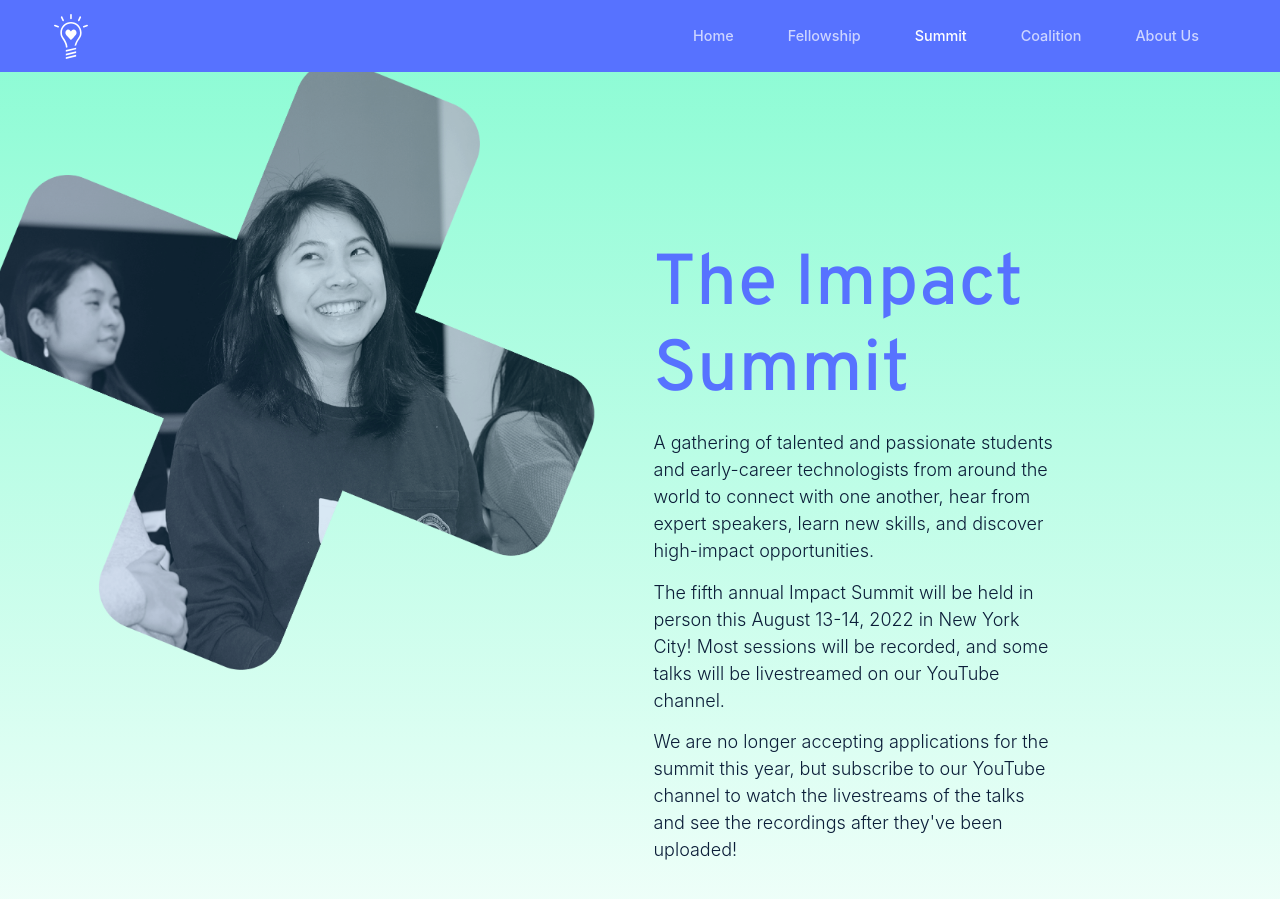
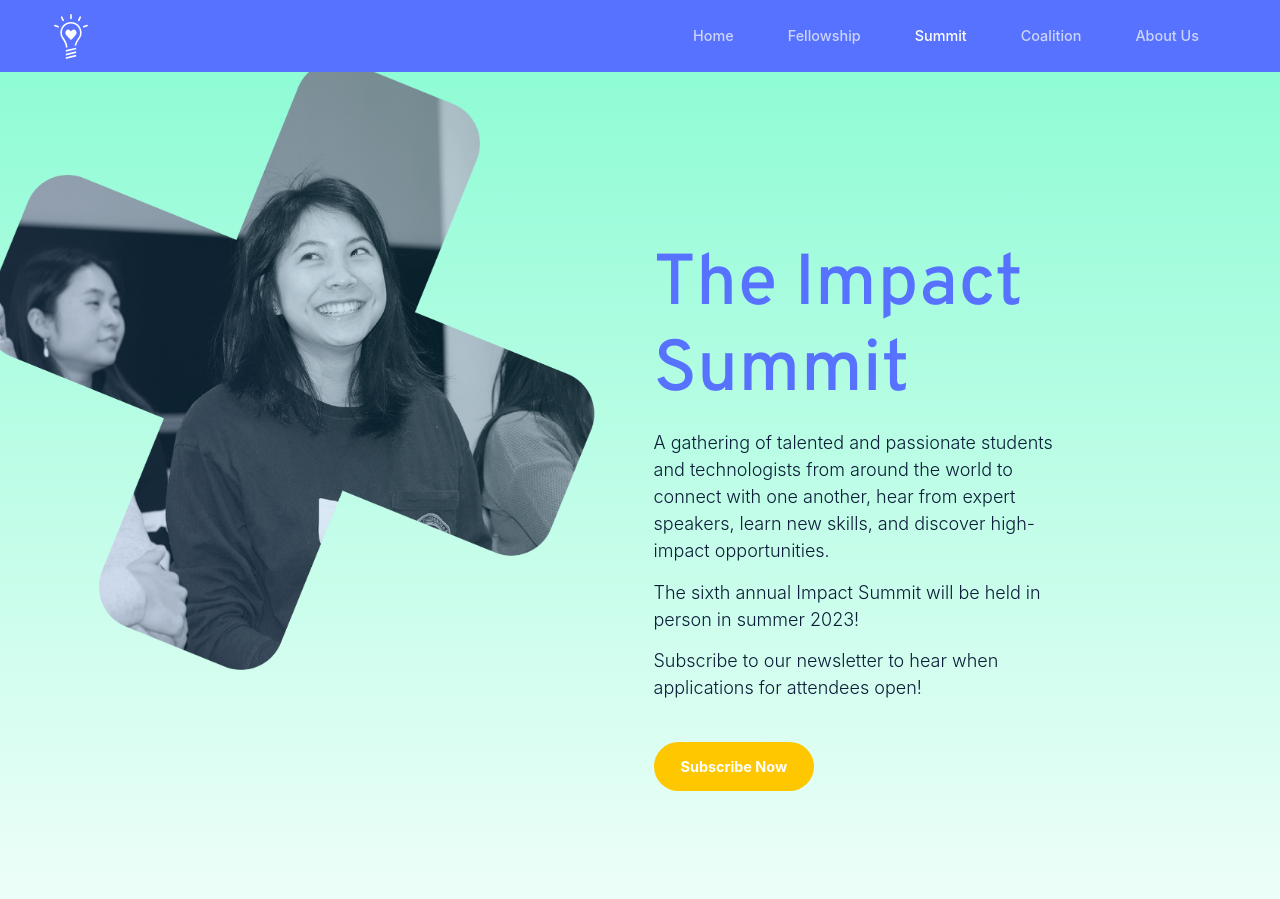
Before and after one commit to impact-labs/impact-labs.github.io, a Jekyll site: the page built from pages/summit.html, in a window 1280 px wide and 900 px high. Built offline with Jekyll 4.4.1, drawn with Linux system fonts in a browser that asks for light colours.

Commit message:
remove outdated copy about 2022 summit

```diff
--- a/pages/summit.html
+++ b/pages/summit.html
@@ -13,15 +13,15 @@ image: /assets/images/seo/summit.jpg
 			<div class="col-10 col-md-4 lead">
 				<h1 class="text-primary">The Impact Summit</h1>
 				<p>
-					A gathering of talented and passionate students and early-career technologists from around the world to connect with one another, hear from expert speakers, learn new skills, and discover high-impact opportunities.
+					A gathering of talented and passionate students and technologists from around the world to connect with one another, hear from expert speakers, learn new skills, and discover high-impact opportunities.
 				</p>
 				<p>
-					The fifth annual Impact Summit will be held in person this August 13-14, 2022 in New York City! Most sessions will be recorded, and some talks will be livestreamed on our YouTube channel.
+					The sixth annual Impact Summit will be held in person in summer 2023!
 				</p>
 				<p>
-					We are no longer accepting applications for the summit this year, but subscribe to our YouTube channel to watch the livestreams of the talks and see the recordings after they've been uploaded!
+					Subscribe to our newsletter to hear when applications for attendees open!
 				</p>
-				<a class="btn btn-warning mt-3" href="https://www.youtube.com/c/ImpactLabs" target="_blank" role="button" aria-pressed="true">Subscribe</a>
+				<a class="btn btn-warning mt-3" href="https://airtable.com/shrn3Sw913prQ2y6W" target="_blank">Subscribe Now</a>
 			</div>
 		</div>
 		<div class="col-1 col-md-2"></div>
@@ -141,11 +141,6 @@ image: /assets/images/seo/summit.jpg
 					So glad you asked! See our programming packets from <a target="_blank" href="https://docs.wixstatic.com/ugd/7e8899_3d1cebd4c8f149f7b1aa54958e8b373b.pdf">2018</a>, 2019 (<a target="_blank" href="https://drive.google.com/open?id=1o6LrE__LvWp2udXMoy5SpcX54b_igS9a">Day 1</a> and <a target="_blank" href="https://drive.google.com/open?id=1yiO-HcIWlUsRiD4YFFXf23OU_DJE5Nx6">Day 2</a>), <a href="https://drive.google.com/file/d/1syufEo0unoHsZr1xAUrDw9UY_ACAt27R">2020</a>, and <a href="/impacket" target="_blank">2021</a> for a complete list of all past speakers.
 				</p>
 				<br/>
-				<h4>When and where will the 2022 Impact Summit be taking place?</h4>
-				<p>
-					The summit will be held on August 13th and 14th in New York City. The exact address will be given to registered attendees. Events that can be broadcast virtually will be shared on our YouTube channel.
-				</p>
-				<br/>
 				<h4>Help! I’m still confused! Where can I ask more questions?</h4>
 				<p>
 					We’ve got you covered! Reach out to <a target="_blank" href="mailto:hello@impactlabs.io">hello@impactlabs.io</a> and we’ll respond as quickly as we can. :)
```
